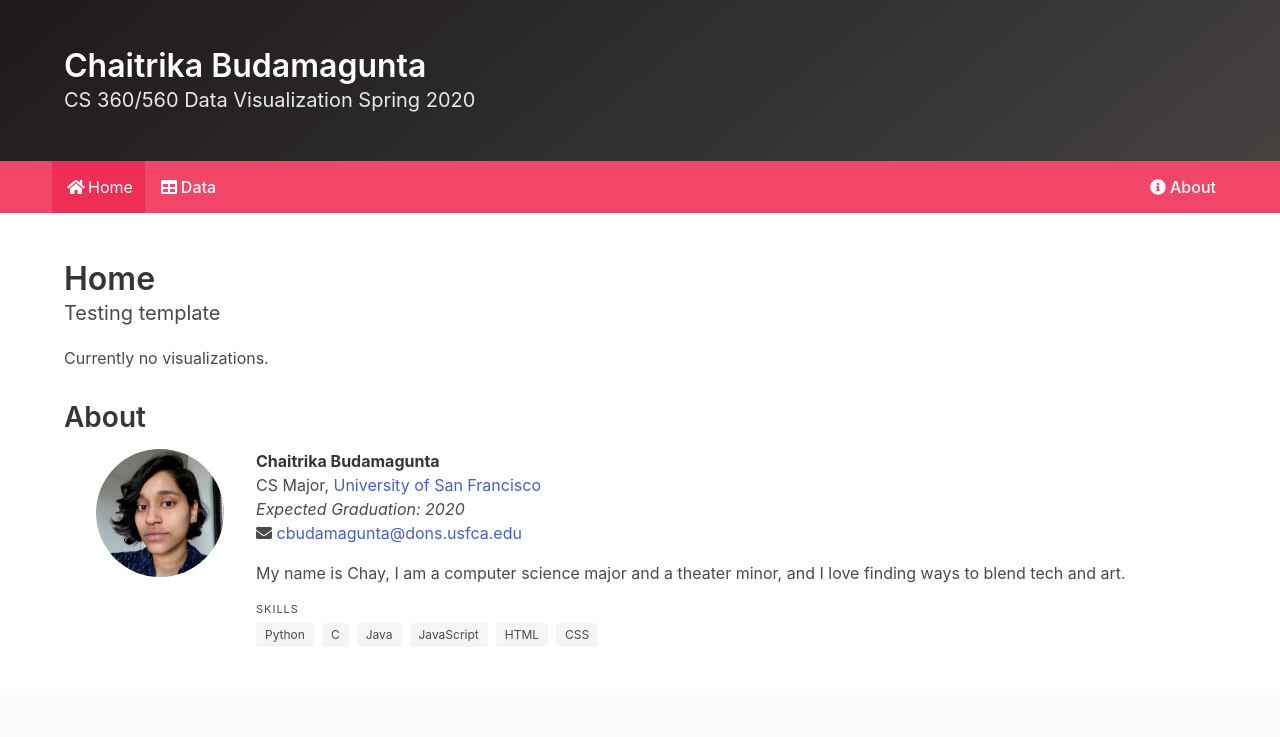
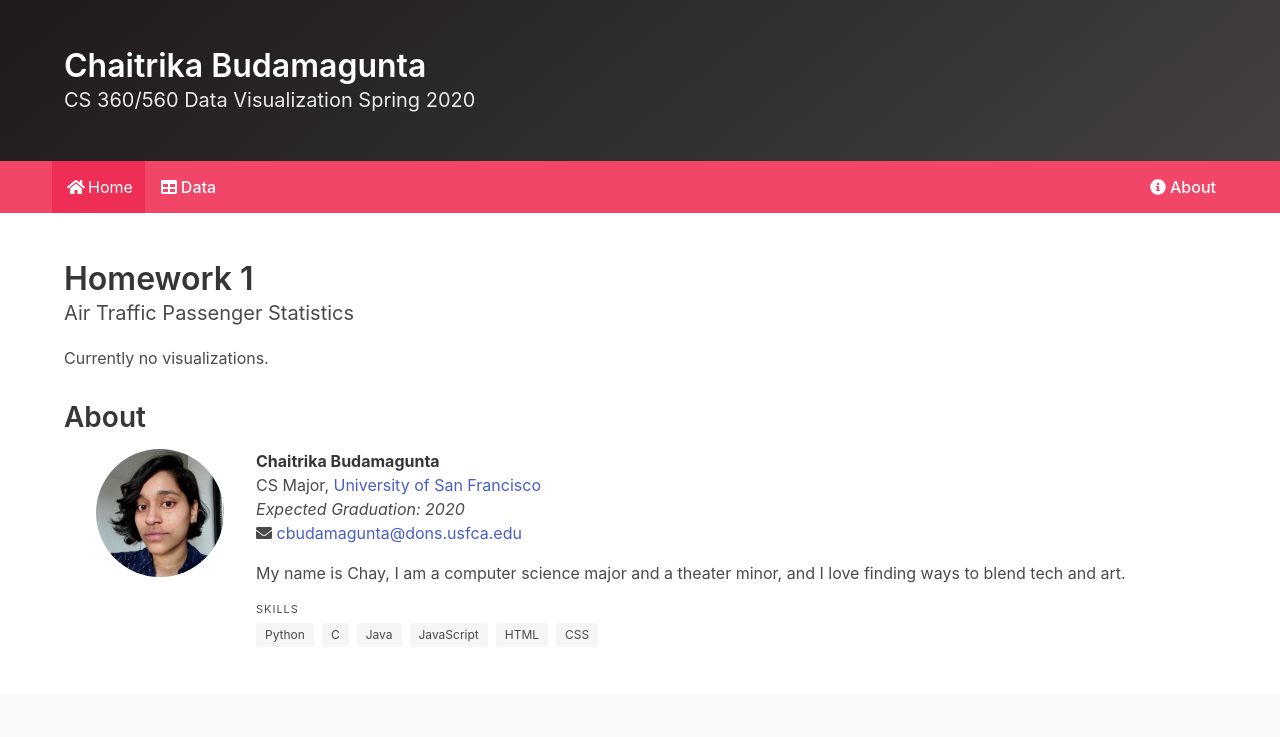
Before and after one commit to usf-cs360-spring2020/homework1-cbudamagunta1, a plain HTML site: page index.html in a window 1280 px wide. Shown: the top 737 px of the page. Drawn offline with nearby package versions, Linux system fonts and the light colour scheme; grey boxes are pictures that could not be loaded.

Commit message:
Update index.html

```diff
--- a/index.html
+++ b/index.html
@@ -4,7 +4,7 @@
     <meta charset="utf-8">
     <meta name="viewport" content="width=device-width, initial-scale=1">
 
-    <title>Chaitrika Budamagunta</title>
+    <title>Chaitrika Budamagunta - H1</title>
 
     <!-- Load Bulma from CDN (consider saving it to repository instead) -->
     <!-- https://bulma.io/ -->
@@ -109,10 +109,10 @@
       <!-- Begin page content -->
       <div class="content">
         <h1 class="title">
-          Home
+          Homework 1
         </h1>
         <p class="subtitle">
-          Testing template
+          Air Traffic Passenger Statistics
         </p>
 
         <p>
```
